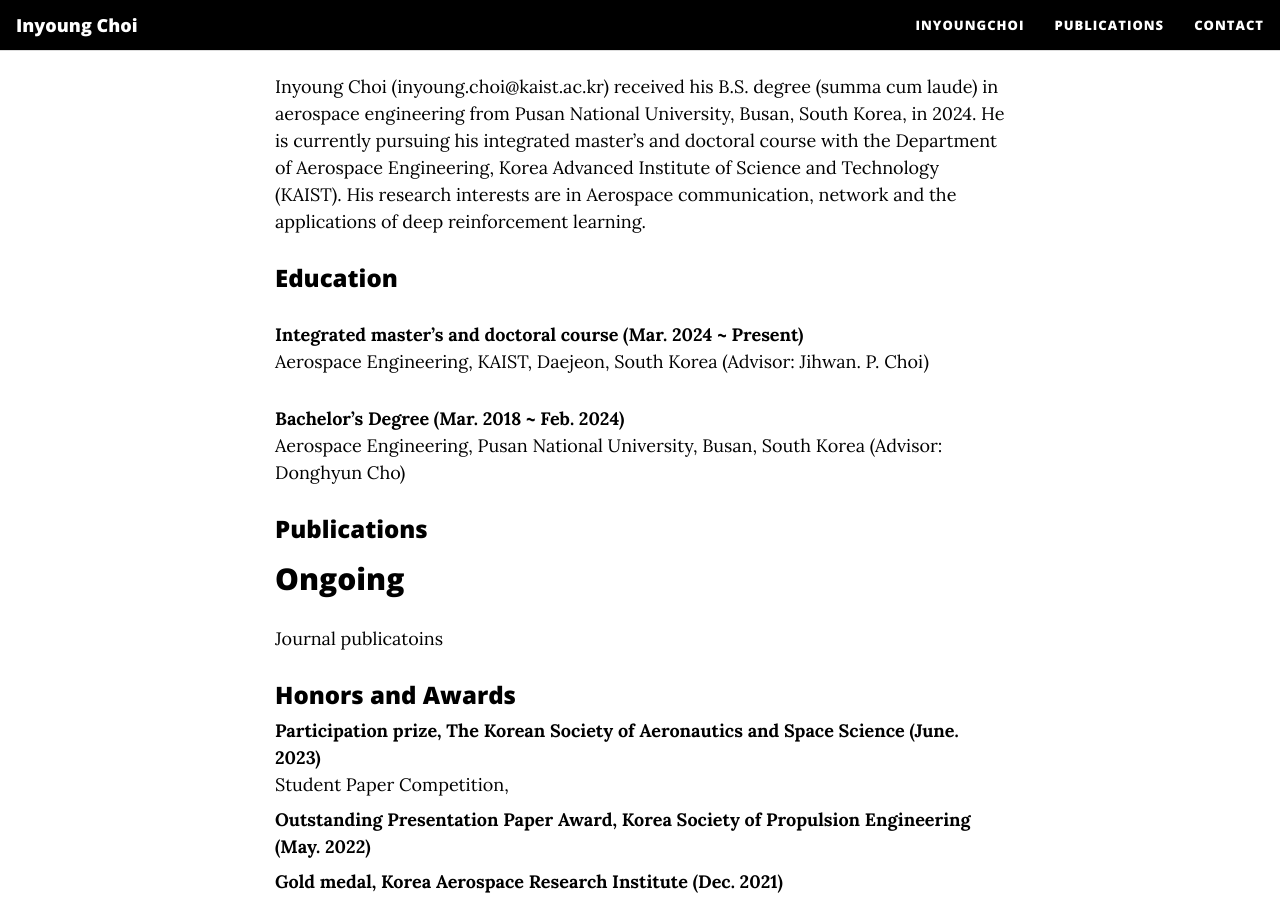
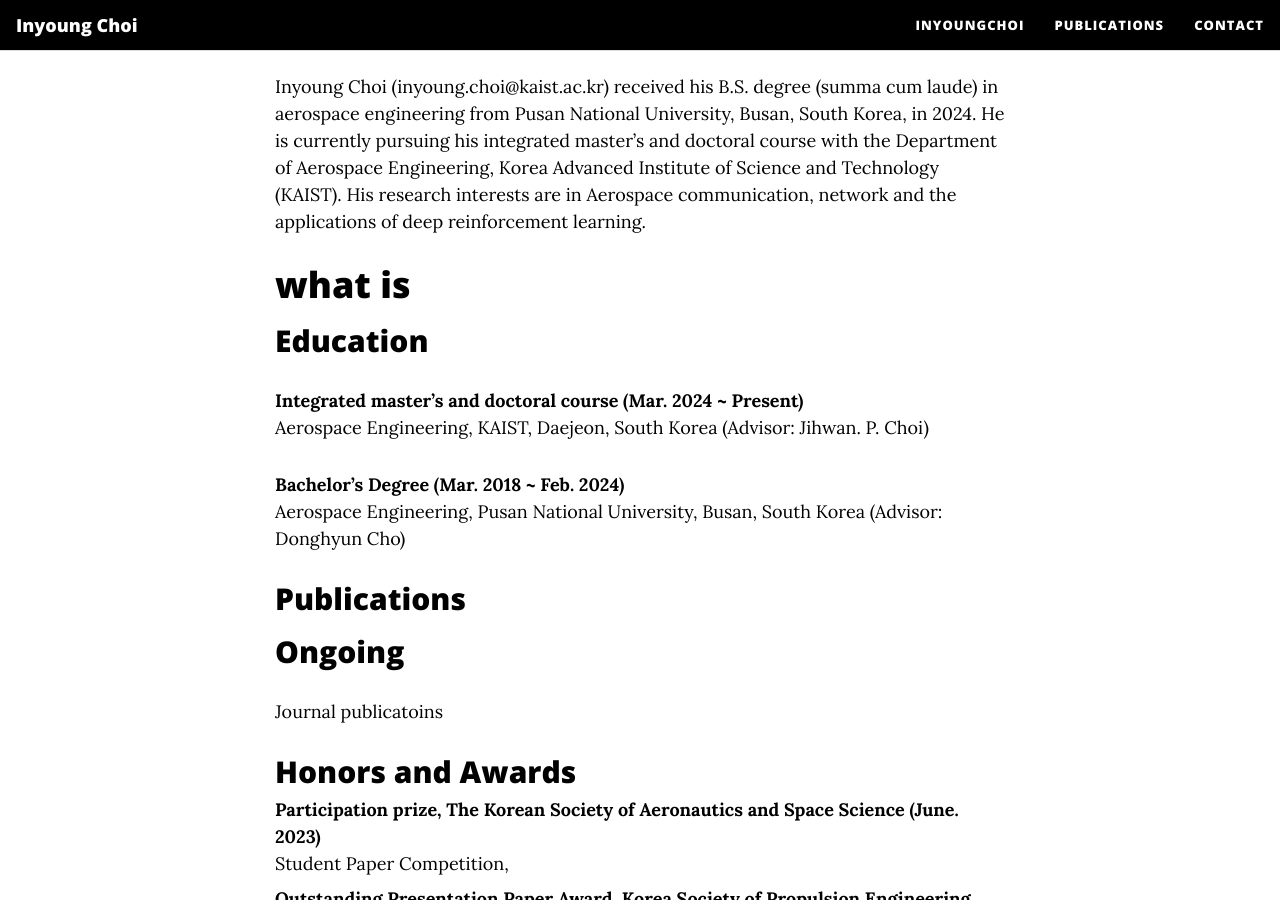
Before and after one commit to InyoungChoi-acai/InyoungChoi-acai.github.io, a Jekyll site: the page built from InyoungChoi.md, in a window 1280 px wide and 900 px high, scrolled down 439 px. Built offline with Jekyll 4.4.1, drawn with Linux system fonts in a browser that asks for light colours; nearby versions of some CDN libraries.

Commit message:
Update InyoungChoi.md

```diff
--- a/InyoungChoi.md
+++ b/InyoungChoi.md
@@ -8,8 +8,8 @@
 
 Inyoung Choi (inyoung.choi@kaist.ac.kr) received his B.S. degree (summa cum laude) in aerospace engineering from Pusan National University, Busan, South Korea, in 2024. He is currently pursuing his integrated master's and doctoral course with the Department of Aerospace Engineering, Korea Advanced Institute of Science and Technology (KAIST). His research interests are in Aerospace communication, network and the applications of deep reinforcement learning.
 
-
-### Education
+# what is
+## Education
 
 **Integrated master's and doctoral course (Mar. 2024 ~ Present)**<br>
 Aerospace Engineering, KAIST, Daejeon, South Korea (Advisor: Jihwan. P. Choi)<br>
@@ -18,13 +18,13 @@
 Aerospace Engineering, Pusan National University, Busan, South Korea (Advisor: Donghyun Cho)
 
 
-### Publications
+## Publications
 ## Ongoing
 
 Journal publicatoins
 
 
-### Honors and Awards
+## Honors and Awards
 **Participation prize, The Korean Society of Aeronautics and Space Science (June. 2023)**<br>
 : Student Paper Competition,
 
@@ -38,7 +38,7 @@
 : Rocket Launch Competition, Aerospace Science Competition
 
 
-### Scholarship
+## Scholarship
 **Hyunsong Educational & Cultural Foundation Scholarship (2025 ~ )**<br>
 For 10 consecutive semesters, 10M KRW/semester
 
```
